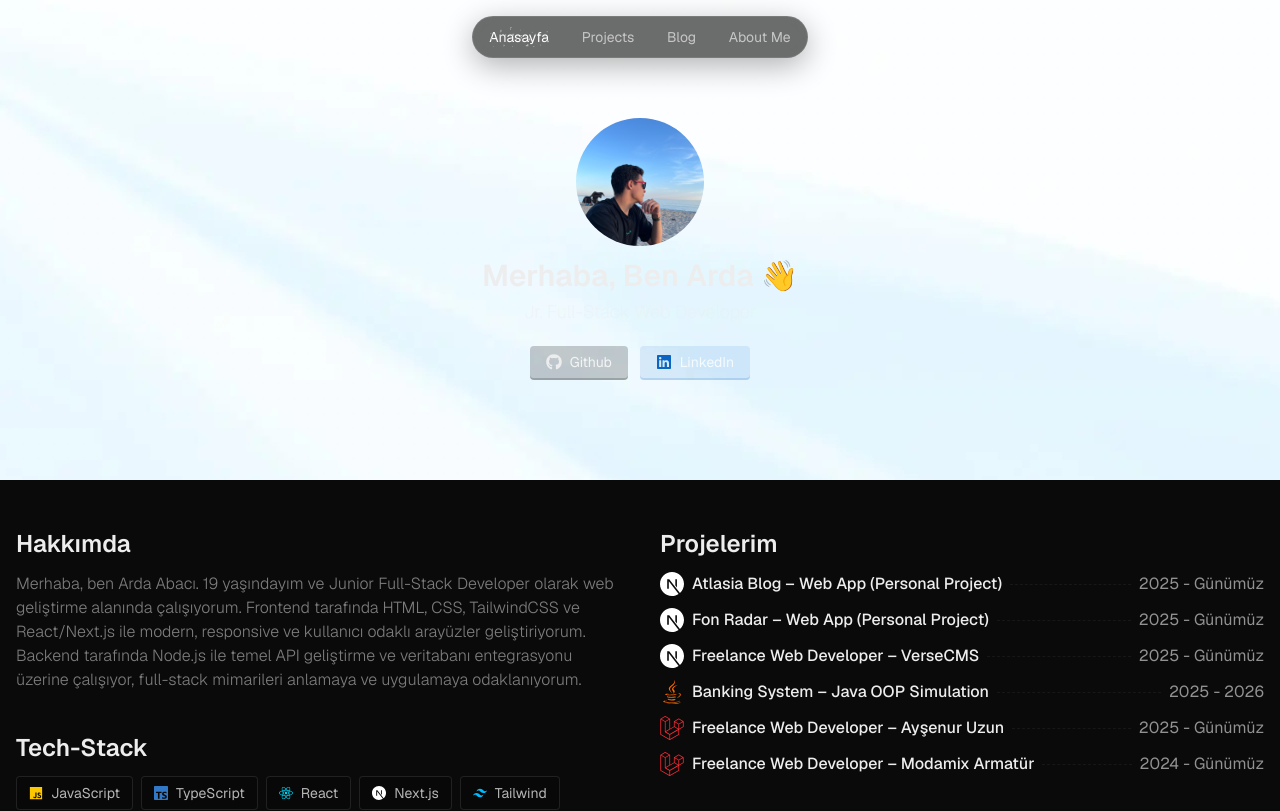
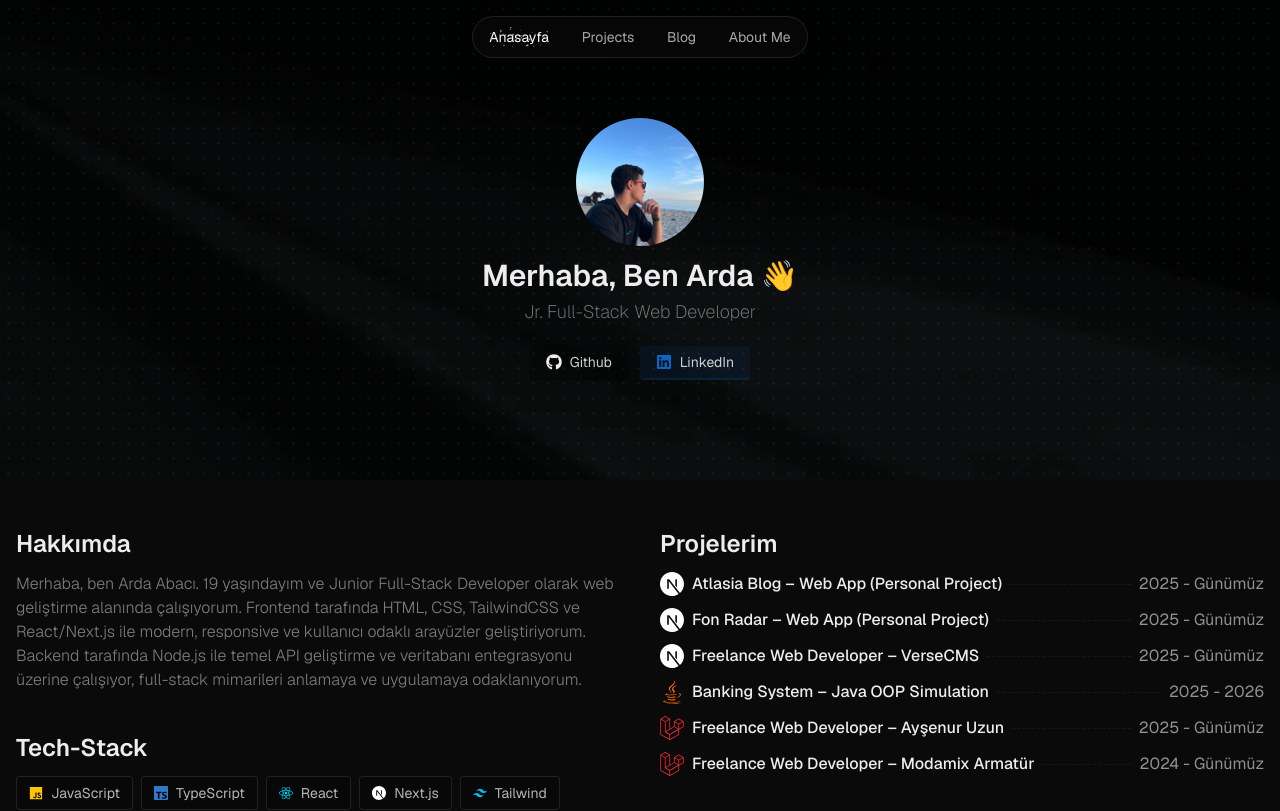
Before and after one commit to abaciarda/arda-portfolio, a Next.js app: page / in a window 1280 px wide. Shown: the top 811 px of the page. Built offline with nearby package versions, Linux system fonts and the light colour scheme.

Commit message:
🐛 fix: removed dark mode-spefic style

```diff
--- a/app/page.tsx
+++ b/app/page.tsx
@@ -18,7 +18,7 @@ export default function Home() {
   return (
     <div className="flex flex-col">
       <header className="h-120 relative flex items-center justify-center">
-        <div className="main-splash absolute inset-0 bg-position-[center_-116px] bg-no-repeat dark:brightness-[0.93] dark:-hue-rotate-[-160rad] dark:invert dark:saturate-[0.15]"></div>
+        <div className="main-splash absolute inset-0 bg-position-[center_-116px] bg-no-repeat dark:brightness-[0.93] -hue-rotate-[-160rad] invert saturate-[0.15]"></div>
         <div className="absolute inset-0 size-full dot-splash"></div>
         <div className="relative z-10 flex flex-col items-center justify-center gap-1">
           <div className="w-32 h-32 flex items-center justify-center rounded-full mb-2 bg-center! bg-cover!" style={{ background: "url(/assets/images/avatar.jpeg)" }} />
```
